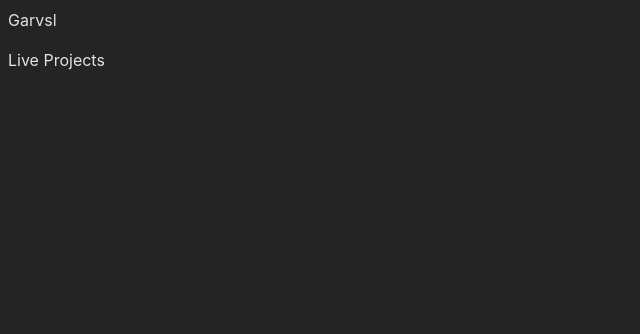
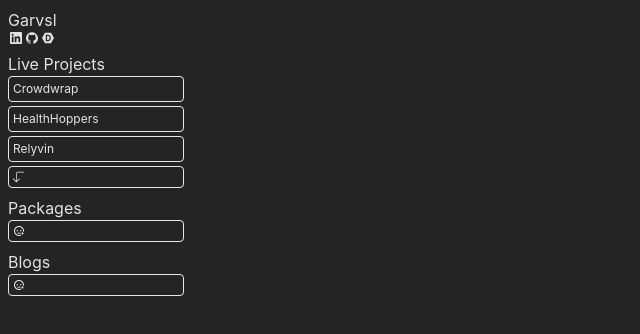
Before and after one commit to garvsl/portfolio, a React (Vite) app: page / in a window 1280 px wide. Shown: the top 334 px of the page, without its empty margins (0-640 px from the left). Built offline with nearby package versions, Linux system fonts and the light colour scheme; no server answers.

Commit message:
checkpoint

```diff
--- a/src/App.jsx
+++ b/src/App.jsx
@@ -1,17 +1,189 @@
-export const Container = ({ text, items }) => {
+import { useEffect, useState } from "react";
+import { BiArrowToRight, BiMinusBack } from "react-icons/bi";
+import { BsArrow90DegDown, BsArrow90DegUp } from "react-icons/bs";
+import { CgMore, CgMoreVertical } from "react-icons/cg";
+import { DiLess } from "react-icons/di";
+import { FcEmptyBattery, FcEmptyTrash } from "react-icons/fc";
+import { GrMore } from "react-icons/gr";
+import { MdMoreHoriz, MdMoreTime } from "react-icons/md";
+import { PiPlus } from "react-icons/pi";
+import { RiEmotionHappyLine, RiEmotionSadLine } from "react-icons/ri";
+import { SiDevpost, SiGithub, SiLinkedin } from "react-icons/si";
+
+/* eslint-disable react/prop-types */
+const Container = ({ text, children }) => {
   return (
     <div>
       <h2>{text}</h2>
-      <ul className="flex flex-col gap-2"></ul>
+      {children}
     </div>
   );
 };
 
+const IconDisplay = ({ items }) => {
+  return (
+    <>
+      {items &&
+        items.map((e) => (
+          <a target="_blank" key={e.id} rel="noreferrer" href={e.link}>
+            <li>
+              <e.icon className="h-3 w-3 hover:fill-neutral-950" />
+            </li>
+          </a>
+        ))}
+    </>
+  );
+};
+
+const ProjectDisplay = ({ items }) => {
+  const [show, setShow] = useState(3);
+
+  if (items.length == 0) {
+    return (
+      <li className="border rounded p-1 text-xs cursor-not-allowed hover:bg-neutral-950 truncate">
+        <RiEmotionSadLine />
+      </li>
+    );
+  }
+
+  return (
+    <>
+      {items &&
+        items.slice(0, show).map((e) => (
+          <a target="_blank" key={e.id} href={e.link}>
+            <li className="border rounded p-1 text-xs hover:bg-neutral-950 truncate">
+              {e.title}
+            </li>
+          </a>
+        ))}
+      {show < items.length ? (
+        <li
+          onClick={() => setShow((e) => e + 3)}
+          className="border rounded p-1 text-xs cursor-pointer hover:bg-neutral-950 truncate"
+        >
+          <BsArrow90DegDown />
+        </li>
+      ) : (
+        show > 3 && (
+          <li
+            onClick={() => setShow(3)}
+            className="border rounded p-1 text-xs cursor-pointer hover:bg-neutral-950 truncate"
+          >
+            <BsArrow90DegUp />
+          </li>
+        )
+      )}
+    </>
+  );
+};
+
 function App() {
+  const [packages, setPackages] = useState([]);
+
+  const socials = [
+    {
+      id: 1,
+      icon: SiLinkedin,
+      link: "https://www.linkedin.com/in/garvsl/",
+    },
+    { id: 2, icon: SiGithub, link: "https://github.com/garvsl" },
+    { id: 3, icon: SiDevpost, link: "https://devpost.com/garvsl" },
+  ];
+
+  const projects = [
+    {
+      id: 1,
+      title: "Crowdwrap",
+      icon: SiLinkedin,
+      link: "https://crowdwrap.garvsl.com",
+    },
+    {
+      id: 2,
+      title: "HealthHoppers",
+      icon: SiGithub,
+      link: "https://healthhoppers.garvsl.com",
+    },
+    {
+      id: 3,
+      title: "Relyvin",
+      icon: SiDevpost,
+      link: "https://relyvin.garvsl.com",
+    },
+    {
+      id: 4,
+      title: "Doodoo",
+      icon: SiDevpost,
+      link: "https://relyvin.garvsl.com",
+    },
+    {
+      id: 5,
+      title: "foodoo",
+      icon: SiDevpost,
+      link: "https://relyvin.garvsl.com",
+    },
+    {
+      id: 6,
+      title: "roodoo",
+      icon: SiDevpost,
+      link: "https://relyvin.garvsl.com",
+    },
+    {
+      id: 7,
+      title: "loodoo",
+      icon: SiDevpost,
+      link: "https://relyvin.garvsl.com",
+    },
+  ];
+
+  useEffect(() => {
+    const getPackages = async () => {
+      try {
+        const response = await fetch("https://www.npmjs.com/~garvsl", {
+          cache: "default",
+          credentials: "include",
+          headers: {
+            Accept:
+              "text/html,application/xhtml+xml,application/xml;q=0.9,*/*;q=0.8",
+            "Accept-Language": "en-US,en;q=0.9",
+            "User-Agent":
+              "Mozilla/5.0 (iPhone; CPU iPhone OS 17_4 like Mac OS X) AppleWebKit/605.1.15 (KHTML, like Gecko) Version/17.4 Mobile/15E148 Safari/604.1",
+          },
+          method: "GET",
+          mode: "cors",
+          redirect: "follow",
+          referrerPolicy: "strict-origin-when-cross-origin",
+        });
+        // const result = response.json();
+        console.log(response);
+      } catch (e) {
+        console.log("packages erorr", e);
+      }
+    };
+    getPackages();
+  }, []);
+
   return (
-    <div className="p-2 flex flex-col gap-4">
-      <Container text={"Garvsl"} items={[{ icon: "" }]} />
-      <Container text={"Live Projects"} />
+    <div className="p-2 flex flex-col gap-2">
+      <Container text={"Garvsl"}>
+        <ul className="flex flex-row gap-1 pl-0.5  w-min">
+          <IconDisplay items={socials} />
+        </ul>
+      </Container>
+      <Container text={"Live Projects"}>
+        <ul className="flex flex-col gap-1   max-w-44">
+          <ProjectDisplay items={projects} />
+        </ul>
+      </Container>
+      <Container text={"Packages"}>
+        <ul className="flex flex-col gap-1   max-w-44">
+          <ProjectDisplay items={packages} />
+        </ul>
+      </Container>
+      <Container text={"Blogs"}>
+        <ul className="flex flex-col gap-1   max-w-44">
+          <ProjectDisplay items={[]} />
+        </ul>
+      </Container>
     </div>
   );
 }
```
